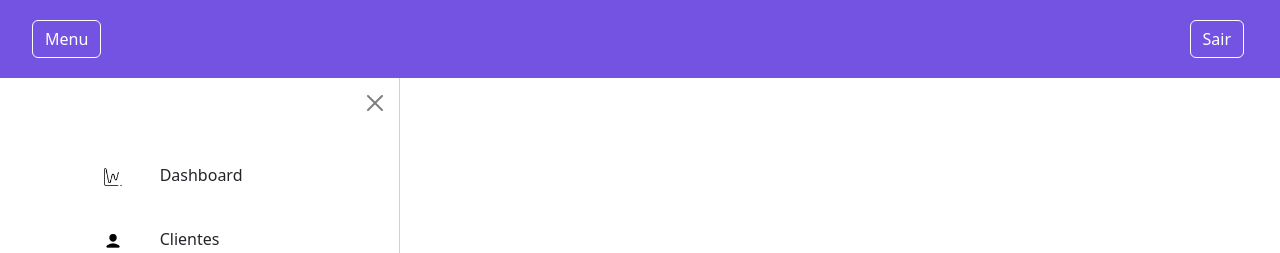
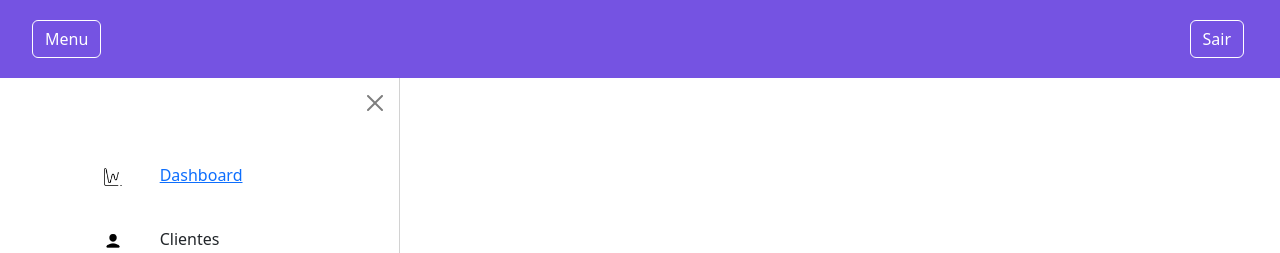
Before and after one commit to LucasAlmeida-jpg/barber, a Vue app: page /admin in a window 1280 px wide. Both pictures are taken after a click on the button "Menu". Shown: the top 253 px of the page. Built offline with nearby package versions, Linux system fonts and the light colour scheme.

Commit message:
router nested

```diff
--- a/src/components/NavComponent.vue
+++ b/src/components/NavComponent.vue
@@ -21,9 +21,9 @@
     <div class="offcanvas-body">
      <ul>
         <li>
-        <div class="d-flex align-items-center justify-content-center">
+          <div class="d-flex align-items-center justify-content-center">
           <div class="col-2"><img class="icon" src="../assets/icons/graph.png" alt=""></div>
-          <div class="col-6">Dashboard</div>
+          <div class="col-6"><router-link :to="{ name: 'dashboard', params: { id: 1 } }">Dashboard</router-link></div>
         </div>
       </li>
       <li>
@@ -47,6 +47,13 @@
      </ul>
     </div>
   </div>
+  <div class="container">
+    <div class="row">
+      <div class="col-md-12 bg-success">
+        <router-view />
+      </div>
+    </div>
+  </div>
 </template>
 
 <script>
--- a/src/router/index.js
+++ b/src/router/index.js
@@ -1,3 +1,4 @@
+
 import { createRouter, createWebHistory } from 'vue-router'
 import All from '../views/All.vue'
 import Client from '../views/Client.vue'
@@ -20,14 +21,17 @@ const router = createRouter({
     {
       path: '/admin',
       name: 'admin',
-      component: Admin
-    },
-    {
-      path: '/admin/dashboard',
-      name: 'dashboard',
-      component: Dashboard
+      component: Admin,
+      children: [
+        {
+          path: 'dashboard/:id',
+          name: 'dashboard',
+          component: Dashboard,
+          props: true,
+        },
+      ]
     },
   ]
 })
 
-export default router
+export default router;
```
